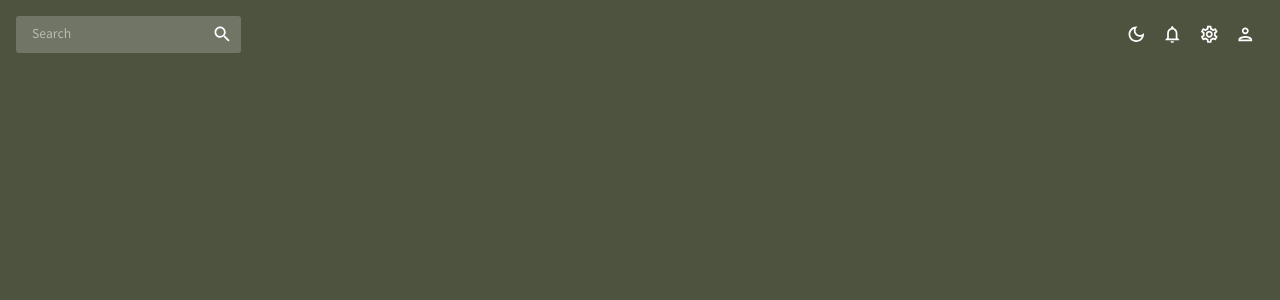
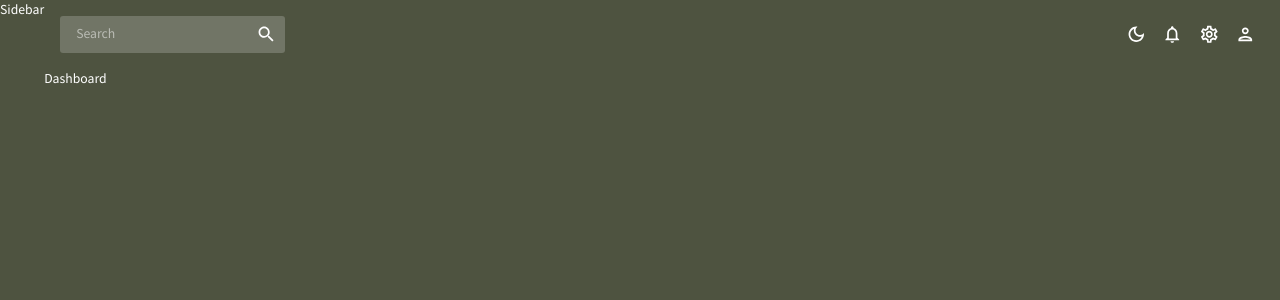
Before and after one commit to TheBlueBaron/React_Dashboard, a React (Create React App) app in the folder react-admin/: page / in a window 1280 px wide. Shown: the top 300 px of the page. Built offline with nearby package versions, Linux system fonts and the light colour scheme; the HTML template or start-up script is replaced by a standard one.

Commit message:
chore: route setup

```diff
--- a/react-admin/src/App.js
+++ b/react-admin/src/App.js
@@ -1,6 +1,19 @@
 import { ColorModeContext, useMode } from './theme';
 import { CssBaseline, ThemeProvider } from '@mui/material';
+import { Routes, Route } from 'react-router-dom';
 import Topbar from './scenes/global/Topbar';
+import Sidebar from './scenes/global/Sidebar';
+import Dashboard from './scenes/dashboard';
+// import Team from './scenes/team';
+// import Invoices from './scenes/invoices';
+// import Contacts from './scenes/contacts';
+// import Bar from './scenes/bar';
+// import Form from './scenes/form';
+// import Line from './scenes/line';
+// import Pie from './scenes/pie';
+// import FAQ from './scenes/faq';
+// import Geography from './scenes/geography';
+// import Calendar from './scenes/calendar';
 
 function App() {
     const [theme, colorMode] = useMode();
@@ -9,8 +22,22 @@
             <ThemeProvider theme={theme}>
                 <CssBaseline />
                 <div className="app">
+                    <Sidebar />
                     <main className="content">
                         <Topbar />
+                        <Routes>
+                            <Route path="/" element={<Dashboard />} />
+                            {/* <Route path="/team" element={<Team />} /> */}
+                            {/* <Route path="/contacts" element={<Contacts />} /> */}
+                            {/* <Route path="/invoices" element={<Invoices />} /> */}
+                            {/* <Route path="/form" element={<Form />} /> */}
+                            {/* <Route path="/bar" element={<Bar />} /> */}
+                            {/* <Route path="/pie" element={<Pie />} /> */}
+                            {/* <Route path="/line" element={<Line />} /> */}
+                            {/* <Route path="/faq" element={<FAQ />} /> */}
+                            {/* <Route path="/geography" element={<Geography />} /> */}
+                            {/* <Route path="/calendar" element={<Calendar />} /> */}
+                        </Routes>
                     </main>
                 </div>
             </ThemeProvider>
```
